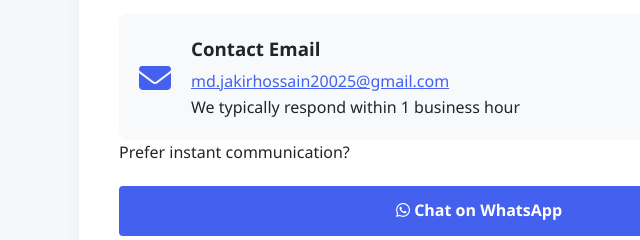
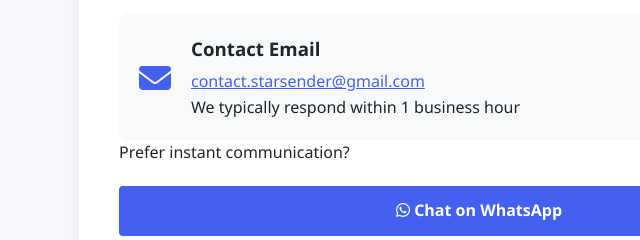
Before and after one commit to JakirHossain25/star-sender, a plain HTML site: page pay79.html in a window 1280 px wide. Shown: the part 735-975 px from the top of the page, 161-801 px from the left. Drawn offline with Linux system fonts and the light colour scheme.

Commit message:
Update pay79.html

```diff
--- a/pay79.html
+++ b/pay79.html
@@ -199,7 +199,7 @@
                 </div>
                 <div class="contact-info">
                     <h3>Contact Email</h3>
-                    <a href="mailto:md.jakirhossain20025@gmail.com">md.jakirhossain20025@gmail.com</a>
+                    <a href="mailto:contact.starsender@gmail.com">contact.starsender@gmail.com</a>
                     <p>We typically respond within 1 business hour</p>
                 </div>
             </div>
@@ -221,4 +221,5 @@
         });
     </script>
 </body>
+
 </html>
```
